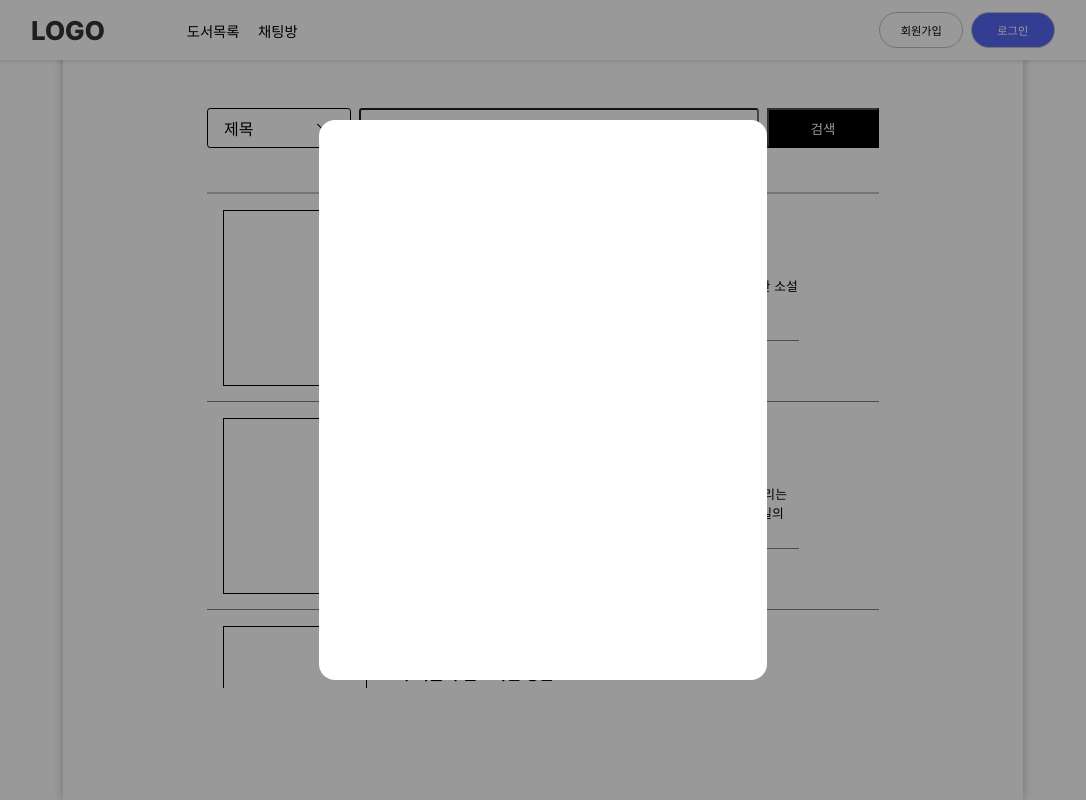
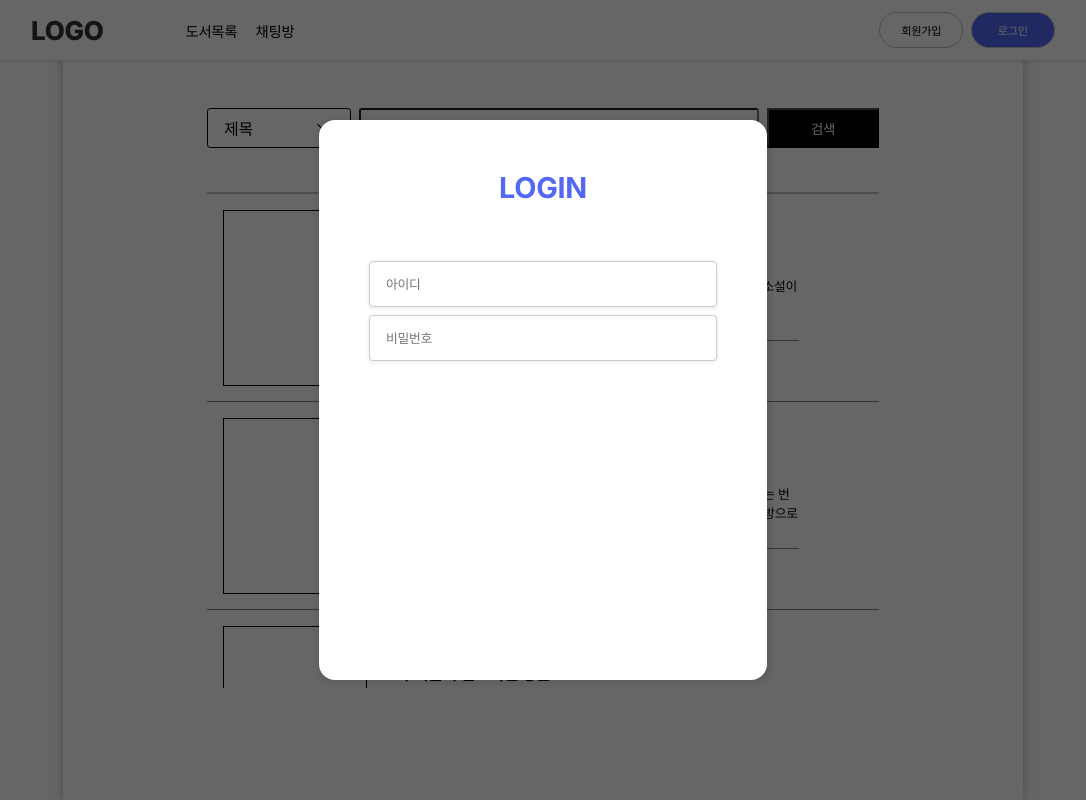
Before and after one commit to cumedang/2024capstone, a React (Create React App) app in the folder src/main/java/frontend/: page /search in a window 1280 px wide. Both pictures are taken after a click on the button "로그인". Shown: the whole page, without its empty margins (97-1183 px from the left). Built offline with nearby package versions, Linux system fonts and the light colour scheme; data requests are answered from the project's data file.

Commit message:
Modify login

```diff
--- a/src/main/java/frontend/package.json
+++ b/src/main/java/frontend/package.json
@@ -6,6 +6,7 @@
     "@testing-library/jest-dom": "^5.17.0",
     "@testing-library/react": "^13.4.0",
     "@testing-library/user-event": "^13.5.0",
+    "axios": "^1.6.8",
     "eslint-config-react-app": "^7.0.1",
     "fullpage": "^1.5.1",
     "react": "^18.2.0",
--- a/src/main/java/frontend/src/components/Login.jsx
+++ b/src/main/java/frontend/src/components/Login.jsx
@@ -1,4 +1,4 @@
-import React from "react";
+import React, { useState } from "react";
 import styles from "../styles/components/Login.module.css";
 
 const Login = () => {
@@ -6,8 +6,11 @@ const Login = () => {
     <div className={styles.align}>
       <div className={styles.container}>
         <div className={styles.inner}>
-          <div className={styles.title}></div>
-          <div className={styles.input}></div>
+          <span className={styles.title}>LOGIN</span>
+          <div className={styles.input}>
+            <input placeholder="아이디"></input>
+            <input type="password" placeholder="비밀번호"></input>
+          </div>
           <div className={styles.saveInfo}></div>
           <div className={styles.loginBtn}></div>
           <div className={styles.util}></div>
--- a/src/main/java/frontend/src/index.css
+++ b/src/main/java/frontend/src/index.css
@@ -5,4 +5,5 @@
   margin: 0;
   padding: 0;
   box-sizing: border-box;
+  letter-spacing: -0.3px;
 }
--- a/src/main/java/frontend/src/styles/components/Login.module.css
+++ b/src/main/java/frontend/src/styles/components/Login.module.css
@@ -6,12 +6,51 @@
   z-index: 10000;
   width: 100vw;
   height: 100vh;
-  background-color: rgba(0, 0, 0, 40%);
+  background-color: rgba(0, 0, 0, 60%);
 }
 
 .container {
+  padding: 3.125rem;
   width: 28rem;
   height: 35rem;
   background-color: #fff;
   border-radius: 16px;
+  box-shadow: 1px 1px 6px 3px rgba(0, 0, 0, 0.1);
 }
+
+.inner {
+  display: flex;
+  flex-direction: column;
+  align-items: center;
+  width: 100%;
+  height: 100%;
+}
+
+.title {
+  margin-bottom: 3.5rem;
+  font-size: 1.8rem;
+  font-weight: 700;
+  color: #5467f5;
+}
+
+.input {
+  display: flex;
+  flex-direction: column;
+  align-items: center;
+  gap: 0.5rem;
+  width: 100%;
+}
+
+.input>input {
+  width: 100%;
+  height: 2.875rem;
+  padding: 0 1rem;
+  border-radius: 4px;
+  outline: none;
+  border: 1px solid #ccc;
+  box-shadow: 0px 1px 4px rgba(0, 0, 0, 0.1);
+}
+
+.input>input::placeholder {
+  font-size: 0.8rem;
+}
```
Also changed, not shown: 1 other file (tests, documents, lock files or other folders).
